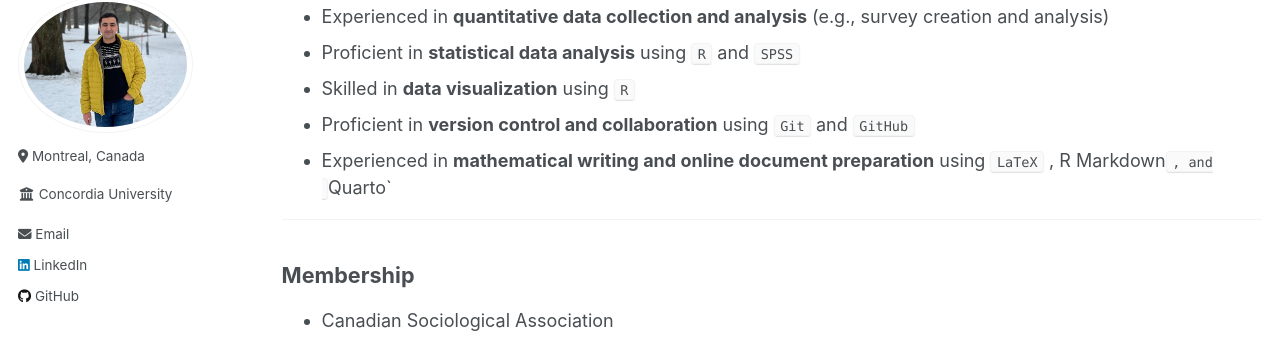
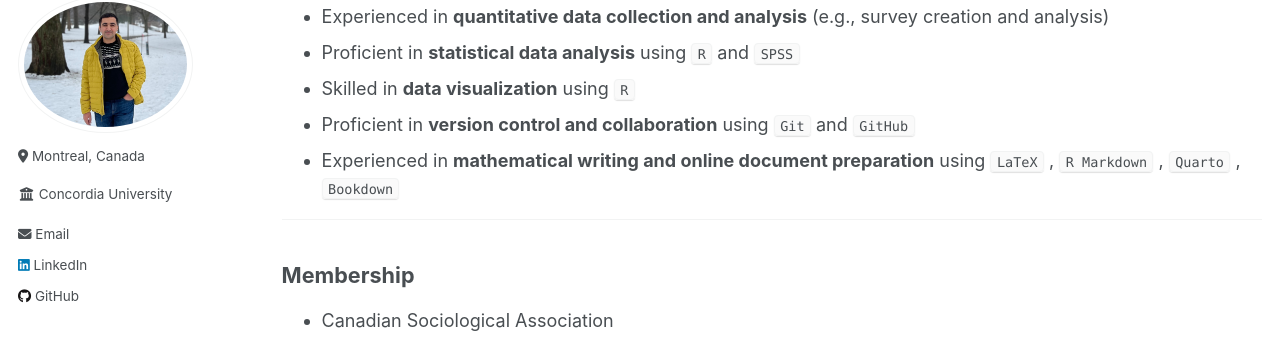
Before and after one commit to Mohsnmonji/mohsnmonji.github.io, a Jekyll site: the page built from _pages/Curriculum Vitae.md, in a window 1280 px wide and 900 px high, scrolled down 2869 px. Shown: the part 110-451 px from the top of the window. Built offline with Jekyll 4.4.1, drawn with Linux system fonts in a browser that asks for light colours.

Commit message:
Update Curriculum Vitae.md

```diff
--- a/_pages/Curriculum Vitae.md
+++ b/_pages/Curriculum Vitae.md
@@ -100,7 +100,7 @@ redirect_from:
 - Proficient in **statistical data analysis** using `R` and `SPSS`
 - Skilled in **data visualization** using `R`
 - Proficient in **version control and collaboration** using `Git` and `GitHub`
-- Experienced in **mathematical writing and online document preparation** using `LaTeX` , R Markdown`, and `Quarto`
+- Experienced in **mathematical writing and online document preparation** using `LaTeX` , `R Markdown` , `Quarto` , `Bookdown`
 
 ---
 
```
